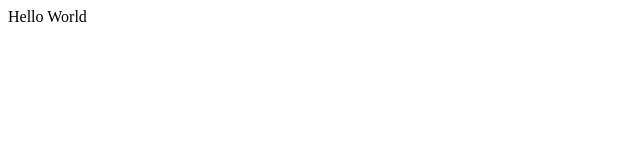
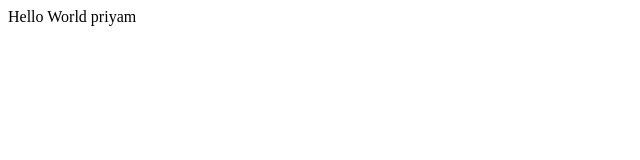
Before and after one commit to 0priyamdey/woof, a plain HTML site: page index.html in a window 1280 px wide. Shown: the full height of the page, 0-640 px from the left. Drawn offline with Linux system fonts and the light colour scheme.

Commit message:
second commit

```diff
--- a/index.html
+++ b/index.html
@@ -6,6 +6,6 @@
     <title>Document</title>
 </head>
 <body>
-    Hello World
+    Hello World priyam
 </body>
 </html>
```
